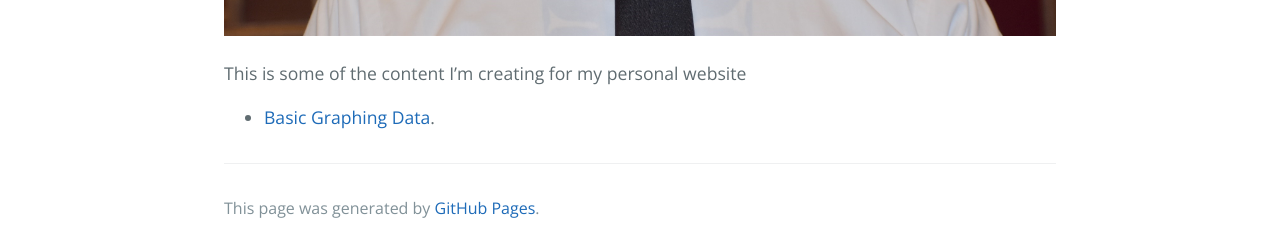
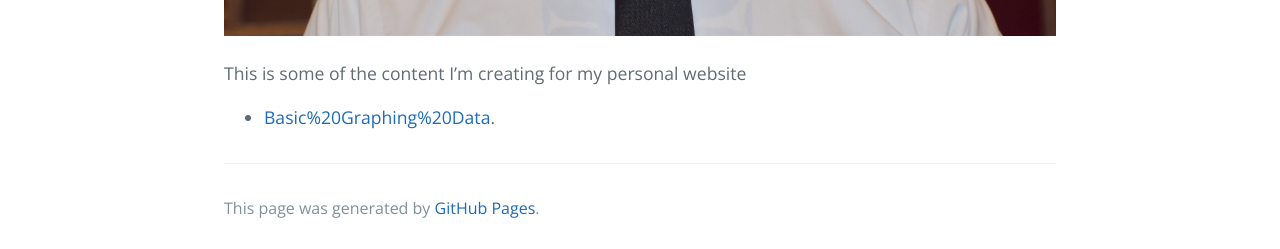
Before and after one commit to EnGinear87/EnGinear87.github.io, a Jekyll site: the page built from index.md, in a window 1280 px wide. Shown: the part 867-1116 px from the top of the page. Built offline with Jekyll 4.4.1, drawn with Linux system fonts in a browser that asks for light colours; our own code applies the rules of GitHub Pages for plain Markdown files.

Commit message:
Update index.md

```diff
--- a/index.md
+++ b/index.md
@@ -6,4 +6,4 @@ description: This is my first testing done inside of GitHub
 ![My Picture](/Pictures/MelvinWayneAbraham_2020.jpg)
 
 This is some of the content I'm creating for my personal website
-- [Basic Graphing Data](./Basic Graphing Data/index.md).
+- [Basic%20Graphing%20Data](./Basic%20Graphing%20Data/index.md).
```
